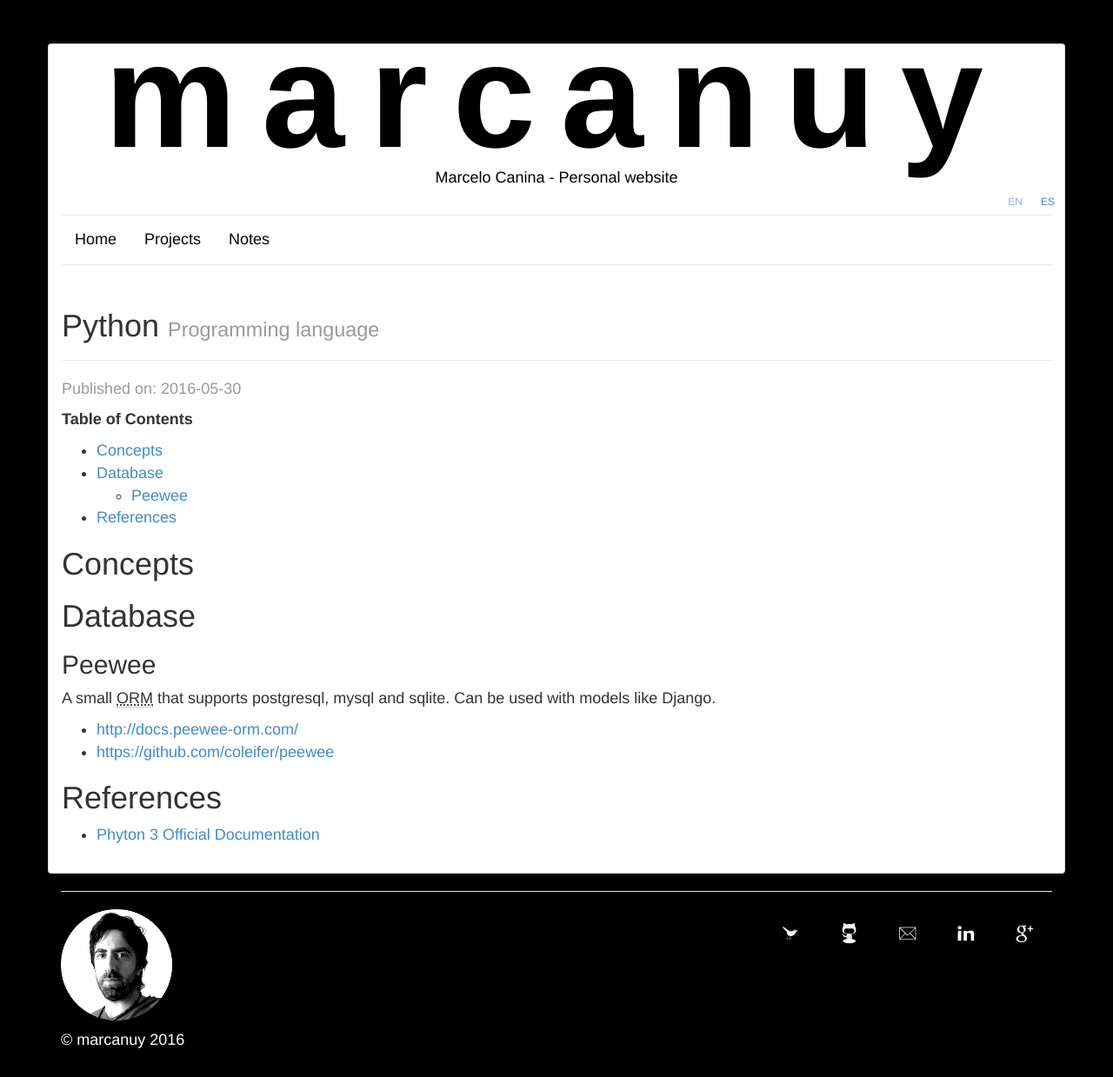
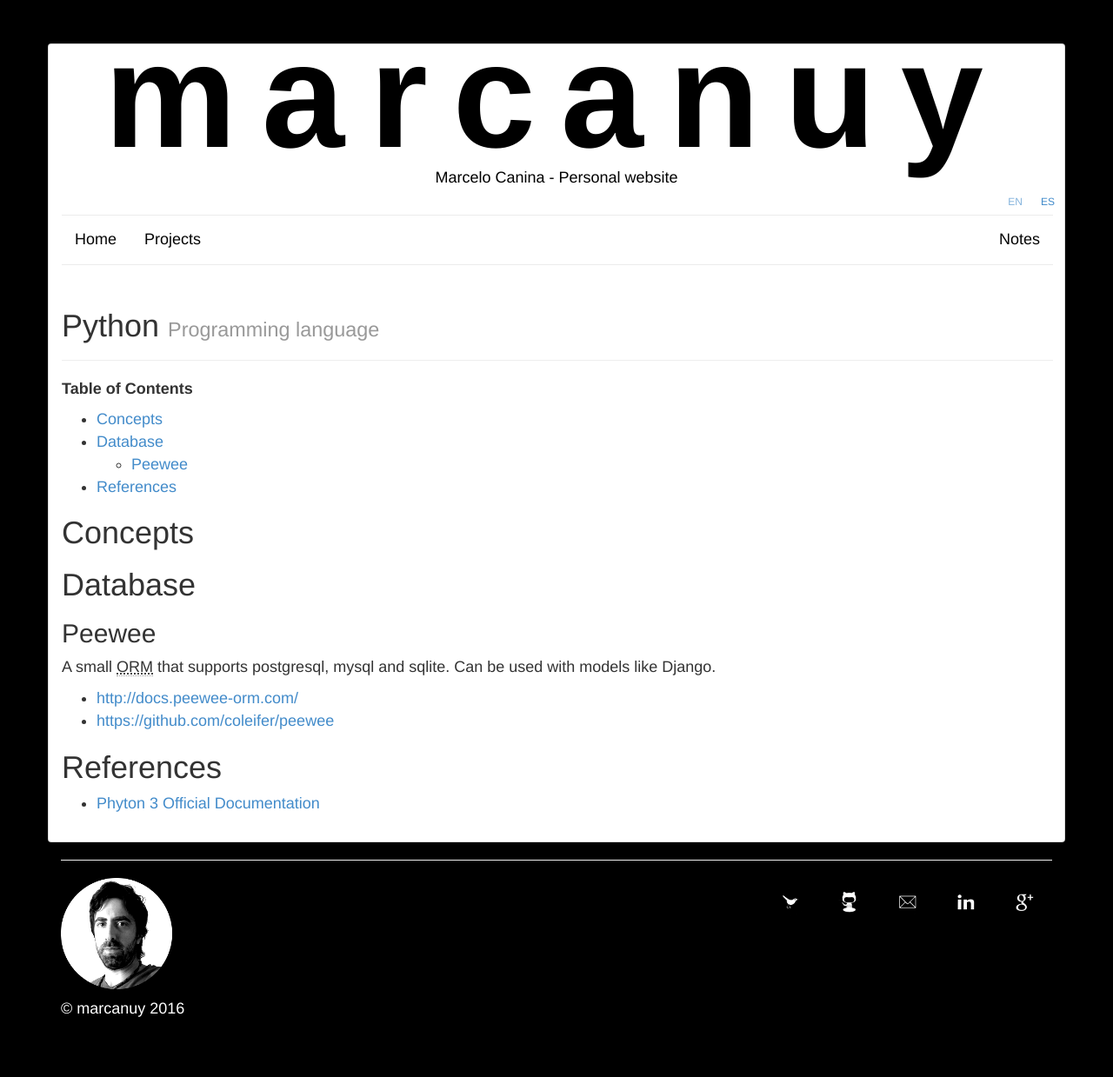
Before and after one commit to marcanuy/marcanuy.github.io, a Jekyll site: the page built from en/notes/_posts/2016-05-30-phyton.md, in a window 1280 px wide. Shown: the whole page at 87% size. Built offline with Jekyll 4.4.1, drawn with Linux system fonts in a browser that asks for light colours; nearby versions of some CDN libraries; after the commit the page ends 1204 px from its top, so only the background shows below that.

Commit message:
Improving notes layouts and display

```diff
--- a/_config.yml
+++ b/_config.yml
@@ -13,7 +13,8 @@
       path: "es"
     values:
       lang: "es"
-  #default layout for all pages and posts
+  # default layouts when not specified in each doc
+  # types available: pages, posts, drafts
   -
     scope:
       path: ""
--- a/_includes/mainnav.html
+++ b/_includes/mainnav.html
@@ -2,7 +2,15 @@
   <div class="navigation ">
     <ul class="nav nav-pills">
       {% for menu in site.nav[page.lang] %}
+
+      {% comment %} Dirty hack to move to the right notes menu in english so it is less important {% endcomment %}
+
+      {% if page.lang == 'en' and menu[0] == "notes" %}
+      <li class="pull-right">
+	{% else %}
       <li>
+	{% endif %}
+
 	<a href="{{menu[1].url}}" {% if page.url == menu[url] %} class="active" {% endif %}>
 	  {{menu[1].title}}
 	</a>
--- a/_layouts/note.html
+++ b/_layouts/note.html
@@ -16,10 +16,6 @@
 	<small>{{ page.subtitle }}</small>
       </h1>
     </div>
-    <p class="text-muted">
-      {{ site.trans.[page.lang].created }}:
-      <span itemprop="datePublished">{{ page.date | date: "%F" }}</span>
-    </p>
 
     <div itemprop="articleBody">
       {{ content }}
--- a/_layouts/notes.html
+++ b/_layouts/notes.html
@@ -4,6 +4,9 @@
 <div class="page-header">
   <h1>{{ page.title }}</h1>
 </div>
+
+<article>
+  <p>{{ page.content }}</p>
 <div class="list-group">
   {% for post in site.posts %}
   {% if post.categories contains site.nav[page.lang].notes.slug) and post.lang == page.lang %}
@@ -11,11 +14,10 @@
     <a href="{{ post.url | remove: 'index.html' }}" class="list-group-item" itemprop="url">
       <h4 class="list-group-item-heading">
 	{{ post.title }}
-	<small class="pull-right text-muted">{{ post.date | date: "%F" }}</small>
       </h4>
-      <p class="list-group-item-text"><small>{{ post.description }}</small></p>
     </a>
   </div>
   {% endif %}
   {% endfor %}
 </div>
+</article>
--- a/en/notes/index.html
+++ /dev/null
@@ -1,6 +0,0 @@
----
-title: "Notes"
-subtitle: "Personal tech notes"
-description: "Personal tech notes."
-layout: notes
----
```
